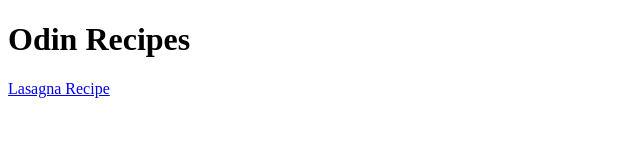
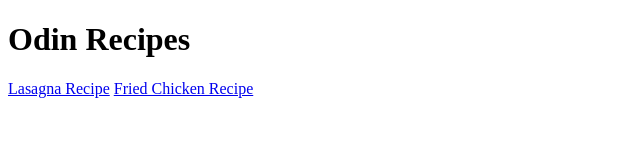
Before and after one commit to edmond-bobiles/odin-recipes, a plain HTML site: page index.html in a window 1280 px wide. Shown: the whole page, without its empty margins (0-640 px from the left). Drawn offline with Linux system fonts and the light colour scheme.

Commit message:
Added chicken recipe

```diff
--- a/index.html
+++ b/index.html
@@ -8,5 +8,6 @@
     <body>
         <h1>Odin Recipes</h1>
         <a href="lasagna.html" target="_blank" rel="noopener noreferrer">Lasagna Recipe</a>
+        <a href="friedchicken.html" target="blank" rel="noopener noreferrer">Fried Chicken Recipe</a>
     </body>
 </html>
```
